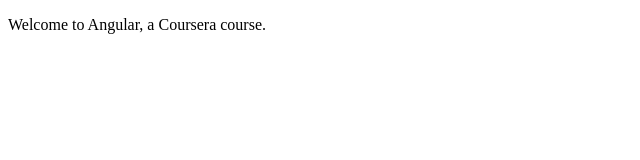
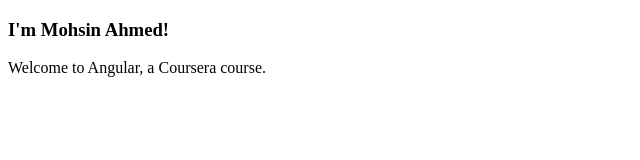
Before and after one commit to Mohsiniii/coursera-single-page-web-apps-with-angularjs, a plain HTML site: page index.html in a window 1280 px wide. Shown: the whole page, without its empty margins (0-640 px from the left). Drawn offline with Linux system fonts and the light colour scheme.

Commit message:
Regular Update

```diff
--- a/index.html
+++ b/index.html
@@ -5,6 +5,7 @@
     <title>Angular</title>
   </head>
   <body>
+    <h3>I'm Mohsin Ahmed!</h3>
     <p>Welcome to Angular, a Coursera course.</p>
   </body>
 </html>
```
